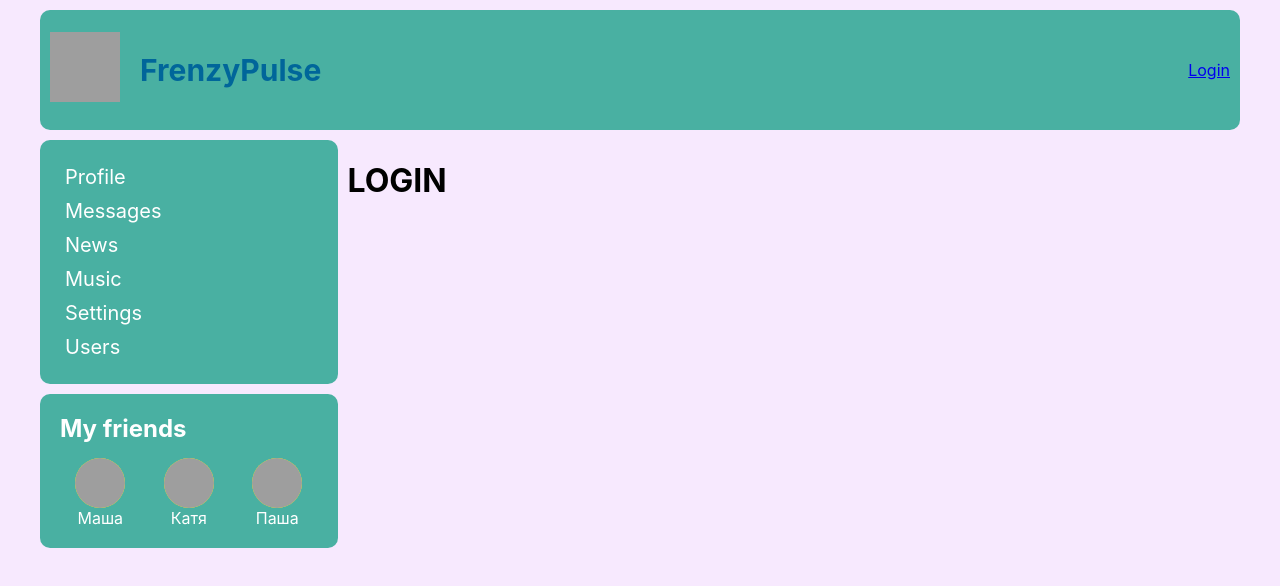
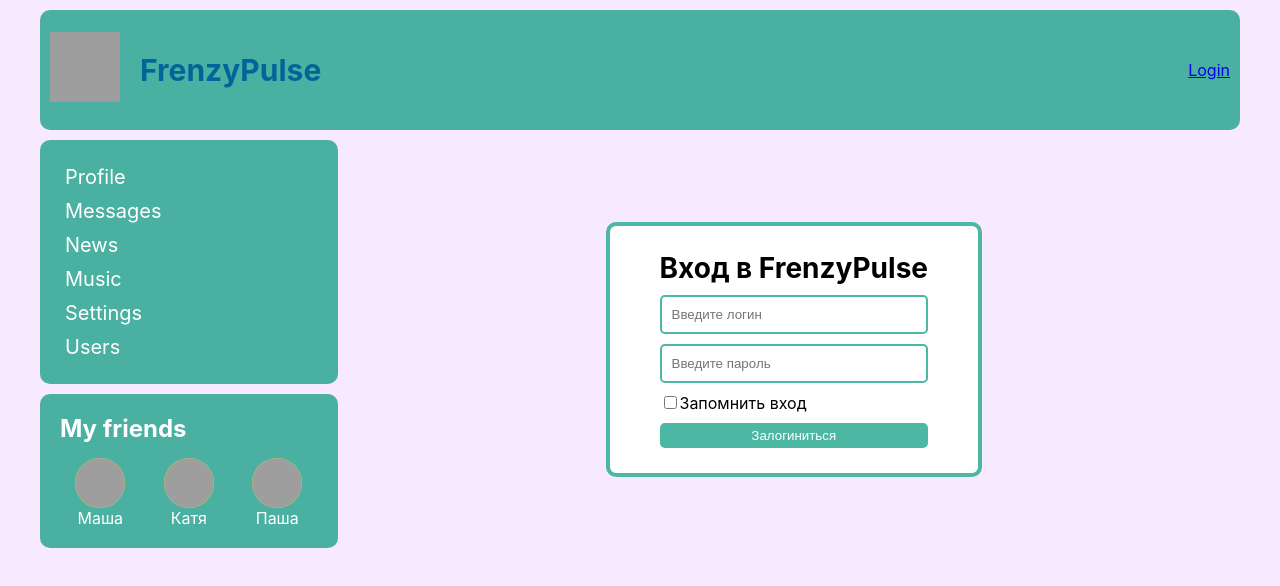
Before and after one commit to FrenzyPet/socialNetwork_react, a React (Create React App) app: page /login in a window 1280 px wide. Shown: the top 586 px of the page. Built offline with nearby package versions, Linux system fonts and the light colour scheme; no server answers; grey boxes are pictures that could not be loaded.

Commit message:
добавление redux form

```diff
--- a/package.json
+++ b/package.json
@@ -14,6 +14,7 @@
     "react-scripts": "5.0.1",
     "redux": "^4.2.1",
     "redux-devtools-extension": "^2.13.9",
+    "redux-form": "^8.3.9",
     "redux-thunk": "^2.4.2",
     "web-vitals": "^2.1.4"
   },
--- a/src/api/api.js
+++ b/src/api/api.js
@@ -45,3 +45,10 @@ export const authAPI = {
       .catch(error => console.log(error.message))
   }
 }
+
+export const formAPI = {
+  authorize(email, password, rememberMe) {
+    return instance.post(`auth/login`, {email, password, rememberMe})
+  }
+
+}
--- a/src/components/Login/Login.jsx
+++ b/src/components/Login/Login.jsx
@@ -1,6 +1,38 @@
-const Login = (props) => {
-  return <h1>LOGIN</h1>
+import style from './Login.module.css';
+import { reduxForm, Field } from 'redux-form';
+
+const LoginForm = (props) => {
+  return (
+    <form className={style.login__form} onSubmit={props.handleSubmit}>
+      <label className={style.form__label}>
+        <Field name='email' className={style.form__input} type="email" placeholder="Введите логин" component='input'/>
+      </label>
+      <label className={style.form__label}>
+        <Field name='password' className={style.form__input} type="password" placeholder="Введите пароль" component='input'/>
+      </label>
+      <label className={style.form__label + " " + style.form__label__checkbox}>
+        <Field name='rememberMe' className={style.form__input__checkbox} type="checkbox" component='input'/>
+        Запомнить вход
+      </label>
+      <button className={style.form__button} type="submit">Залогиниться</button>
+    </form>
+  )
 }
 
+const LoginReduxForm = reduxForm({
+  form: 'login'
+})(LoginForm)
+
+const Login = (props) => {
+  const onSubmit = (formData) => {
+    console.log(formData)
+  }
+  return (
+    <div className={style.login}>
+      <h1 className={style.login__header}>Вход в FrenzyPulse</h1>
+      <LoginReduxForm onSubmit={onSubmit}/>
+    </div>
+  )
+}
 
 export default Login;
--- /dev/null
+++ b/src/components/Login/Login.module.css
@@ -0,0 +1,49 @@
+.login {
+  grid-row: span 3;
+  align-self: center;
+  justify-self: center;
+  border: 4px solid rgba(0, 153, 125, 0.7);
+  border-radius: 10px;
+  background-color: white;
+  padding: 25px 50px;
+}
+
+.login__header {
+  margin: 0;
+  font-size: 28px;
+  margin-bottom: 10px;
+}
+
+.login__form {
+  display: flex;
+  flex-direction: column;
+}
+
+.form__input {
+  display: block;
+  width: 100%;
+  border: 2px solid rgba(0, 153, 125, 0.7);
+  border-radius: 5px;
+  padding: 10px;
+  box-sizing: border-box;
+  margin-bottom: 10px;
+  resize: none;
+}
+
+.form__label__checkbox {
+  margin-bottom: 10px;
+}
+
+.form__button {
+  width: auto;
+  padding: 5px 10px;
+  color: white;
+  background-color: rgba(0, 153, 125, 0.7);
+  border: none;
+  border-radius: 5px;
+  cursor: pointer;
+}
+
+.form__button:hover {
+  background-color: rgba(0, 153, 125, 0.9);
+}
--- a/src/redux/redux-store.js
+++ b/src/redux/redux-store.js
@@ -1,5 +1,6 @@
 import { applyMiddleware, combineReducers, legacy_createStore as createStore } from "redux";
 import { composeWithDevTools } from "redux-devtools-extension";
+import { reducer as formReducer } from "redux-form";
 import thunkMW from "redux-thunk";
 import authReducer from "./auth-reducer";
 import friendsReducer from "./friends-reducer";
@@ -12,7 +13,8 @@ const reducers = combineReducers({
   messagesPage: messageReducer,
   friendsPage: friendsReducer,
   usersPage: usersReducer,
-  auth: authReducer
+  auth: authReducer,
+  form: formReducer
 });
 
 const store = createStore(reducers, composeWithDevTools(applyMiddleware(thunkMW)));
```
Also changed, not shown: 1 other file (tests, documents, lock files or other folders).
